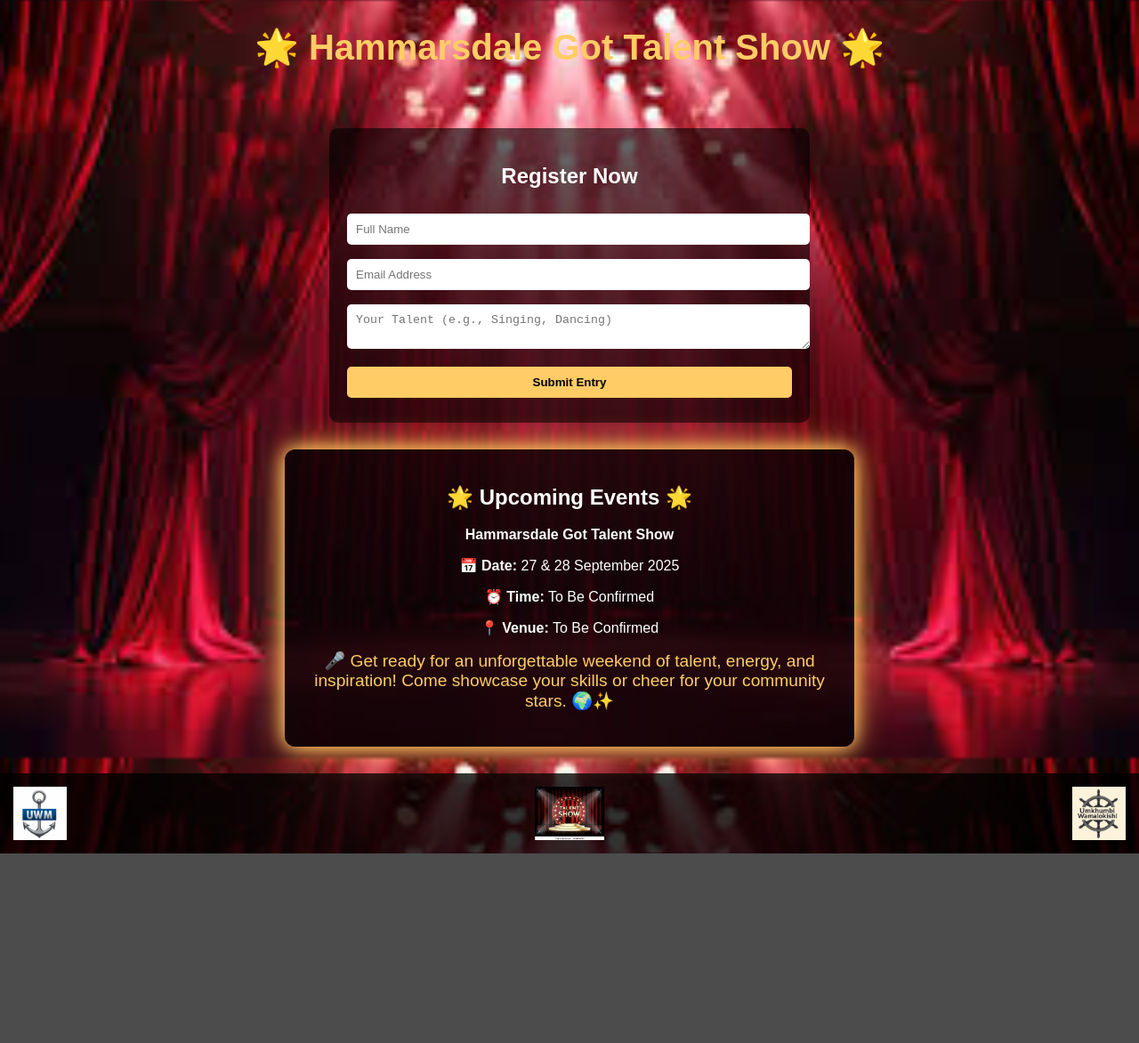
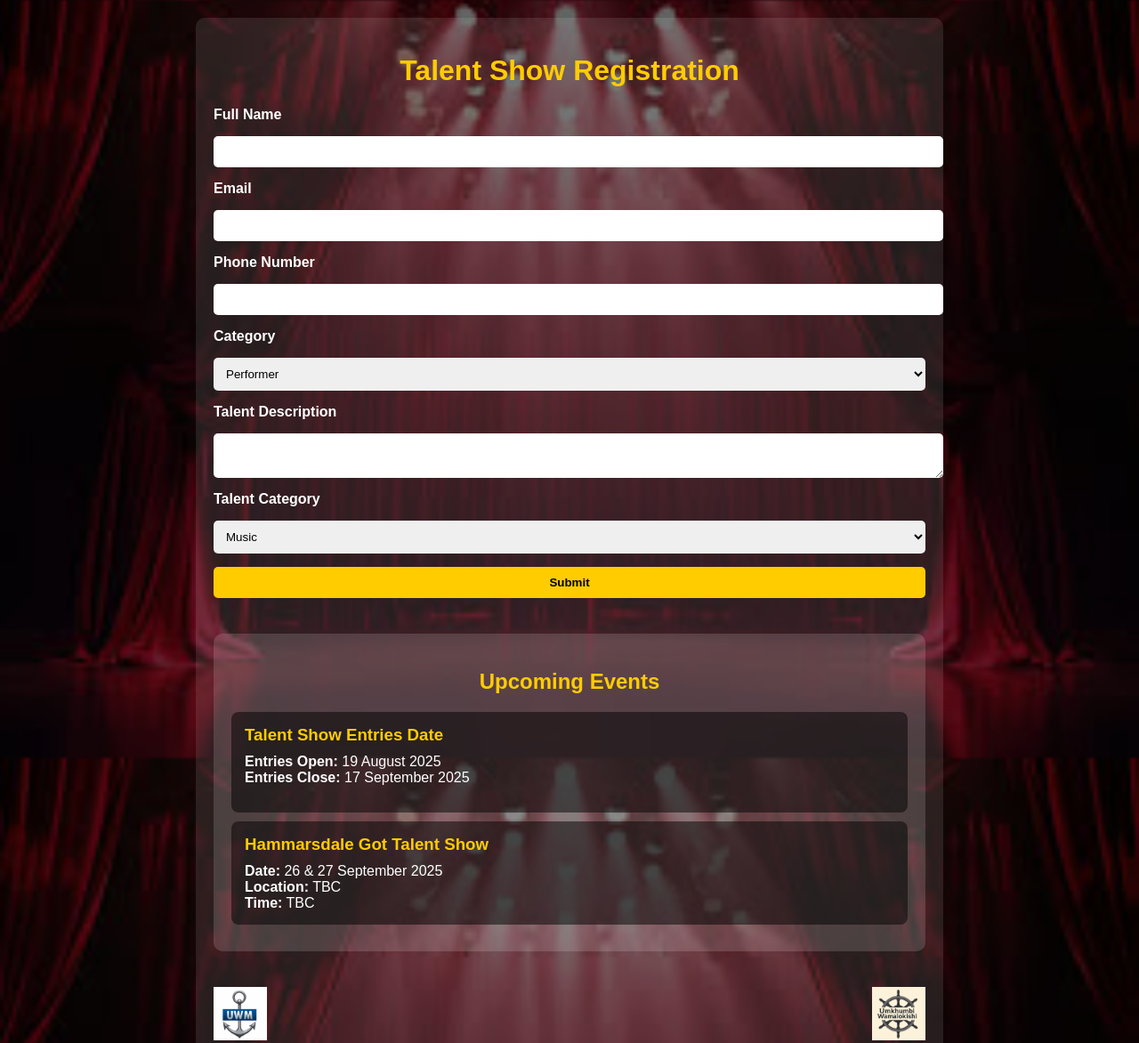
Before and after one commit to SamkeloKheswa/registrationsite, a plain HTML site: page index.html in a window 1280 px wide. Shown: the top 1172 px of the page at 89% size. Before the commit the page ends 959 px from the top, so only its background shows below. Drawn offline with Linux system fonts and the light colour scheme.

Commit message:
Update index.html

```diff
--- a/index.html
+++ b/index.html
@@ -3,130 +3,151 @@
 <head>
   <meta charset="UTF-8">
   <meta name="viewport" content="width=device-width, initial-scale=1.0">
-  <title>Hammarsdale Got Talent Show</title>
+  <title>Talent Show Registration</title>
   <style>
     body {
+      font-family: Arial, sans-serif;
       margin: 0;
-      font-family: Arial, sans-serif;
-      background: rgba(0,0,0,0.7) url("background (2).jpg") no-repeat center center fixed;
+      padding: 0;
+      background: url('background (2).jpg') no-repeat center center fixed;
       background-size: cover;
-      color: white;
-      text-align: center;
+      color: #fff;
     }
-
-    header {
+    .overlay {
+      background: rgba(0, 0, 0, 0.6);
+      min-height: 100vh;
       padding: 20px;
     }
-
-    .logos {
-      display: flex;
-      justify-content: space-between;
-      align-items: center;
-      margin: 20px;
+    .container {
+      max-width: 800px;
+      margin: auto;
+      background: rgba(255, 255, 255, 0.1);
+      padding: 20px;
+      border-radius: 10px;
     }
-
-    .logos img {
-      height: 80px;
-      width: auto;
+    h1, h2 {
+      text-align: center;
+      color: #ffcc00;
     }
-
-    h1 {
-      font-size: 2.5em;
-      margin-top: 10px;
-      color: #ffcc66;
+    form {
+      display: grid;
+      gap: 15px;
     }
-
-    form {
-      background: rgba(0,0,0,0.6);
-      padding: 20px;
-      margin: 20px auto;
-      border-radius: 10px;
-      max-width: 500px;
+    label {
+      font-weight: bold;
     }
-
-    input, textarea, button {
+    input, select, textarea, button {
+      padding: 10px;
+      border-radius: 5px;
+      border: none;
       width: 100%;
-      padding: 10px;
-      margin: 8px 0;
-      border: none;
-      border-radius: 5px;
     }
-
     button {
-      background: #ffcc66;
+      background-color: #ffcc00;
+      color: #000;
+      cursor: pointer;
       font-weight: bold;
-      cursor: pointer;
     }
-
     button:hover {
-      background: #e6b800;
+      background-color: #e6b800;
     }
-
-    footer {
-      background: rgba(0,0,0,0.8);
-      padding: 15px;
-      margin-top: 30px;
+    .footer {
+      margin-top: 40px;
       display: flex;
       justify-content: space-between;
       align-items: center;
     }
-
-    footer img {
+    .footer img {
       height: 60px;
-      width: auto;
     }
-
-    /* Events Panel with glow */
+    /* Events Section */
     .events {
-      background: rgba(0,0,0,0.7);
+      margin-top: 40px;
       padding: 20px;
-      margin: 30px auto;
-      max-width: 600px;
-      border-radius: 12px;
-      position: relative;
-      animation: glow 3s infinite alternate;
+      background: rgba(255, 255, 255, 0.15);
+      border-radius: 10px;
     }
-
-    @keyframes glow {
-      from {
-        box-shadow: 0 0 10px #ffcc66, 0 0 20px #ffcc66;
-      }
-      to {
-        box-shadow: 0 0 25px #ffcc66, 0 0 50px #ff9933;
+    .event-card {
+      background: rgba(0, 0, 0, 0.5);
+      margin: 10px 0;
+      padding: 15px;
+      border-radius: 8px;
+    }
+    .event-card h3 {
+      margin: 0 0 10px;
+      color: #ffcc00;
+    }
+    .event-card p {
+      margin: 0;
+    }
+    /* Mobile */
+    @media (max-width: 600px) {
+      .footer img {
+        height: 40px;
       }
     }
   </style>
 </head>
 <body>
-  <header>
-    <h1>🌟 Hammarsdale Got Talent Show 🌟</h1>
-  </header>
+  <div class="overlay">
+    <div class="container">
+      <h1>Talent Show Registration</h1>
 
-  <form>
-    <h2>Register Now</h2>
-    <input type="text" placeholder="Full Name" required>
-    <input type="email" placeholder="Email Address" required>
-    <textarea placeholder="Your Talent (e.g., Singing, Dancing)" required></textarea>
-    <button type="submit">Submit Entry</button>
-  </form>
+      <form name="talent-show" method="POST" data-netlify="true">
+        <label for="name">Full Name</label>
+        <input type="text" id="name" name="name" required>
 
-  <!-- Events Panel -->
-  <section class="events">
-    <h2>🌟 Upcoming Events 🌟</h2>
-    <p><strong>Hammarsdale Got Talent Show</strong></p>
-    <p>📅 <b>Date:</b> 27 & 28 September 2025</p>
-    <p>⏰ <b>Time:</b> To Be Confirmed</p>
-    <p>📍 <b>Venue:</b> To Be Confirmed</p>
-    <p style="margin-top:15px; font-size:1.2em; color:#ffcc66;">
-      🎤 Get ready for an unforgettable weekend of talent, energy, and inspiration!
-      Come showcase your skills or cheer for your community stars. 🌍✨
-    </p>
-  </section>
+        <label for="email">Email</label>
+        <input type="email" id="email" name="email" required>
 
-  <footer>
-    <img src="logo.jpeg" alt="Left Logo">
-    <img src="talent2.jpg" alt="Footer Center">
-    <img src="logov.jpeg" alt="Right Logo">
-  </footer>
+        <label for="phone">Phone Number</label>
+        <input type="tel" id="phone" name="phone" required>
+
+        <label for="category">Category</label>
+        <select id="category" name="category" required>
+          <option value="Performer">Performer</option>
+          <option value="Volunteer">Volunteer</option>
+          <option value="Other">Other</option>
+        </select>
+
+        <label for="talent">Talent Description</label>
+        <textarea id="talent" name="talent"></textarea>
+
+        <label for="talentCategory">Talent Category</label>
+        <select id="talentCategory" name="talentCategory">
+          <option value="Music">Music</option>
+          <option value="Dance">Dance</option>
+          <option value="Comedy">Comedy</option>
+          <option value="Drama">Drama</option>
+          <option value="Other">Other</option>
+        </select>
+
+        <button type="submit">Submit</button>
+      </form>
+
+      <!-- Events Section -->
+      <div class="events">
+        <h2>Upcoming Events</h2>
+        <div class="event-card">
+          <h3>Talent Show Entries Date</h3>
+          <p><strong>Entries Open:</strong> 19 August 2025</p>
+          <p><strong>Entries Close:</strong> 17 September 2025</p>
+          <p style="margin-top:15px; font-size:1.2em; color:#ffcc66;">
+        </div>
+        <div class="event-card">
+          <h3>Hammarsdale Got Talent Show</h3>
+          <p><strong>Date:</strong> 26 & 27 September 2025</p>
+          <p><strong>Location:</strong> TBC</p>
+          <p><strong>Time:</strong> TBC</p>
+        </div>
+      </div>
+
+      <!-- Footer -->
+      <div class="footer">
+        <img src="logo.jpeg" alt="Logo Left">
+        <img src="logov.jpeg" alt="Logo Right">
+      </div>
+    </div>
+  </div>
 </body>
 </html>
```
